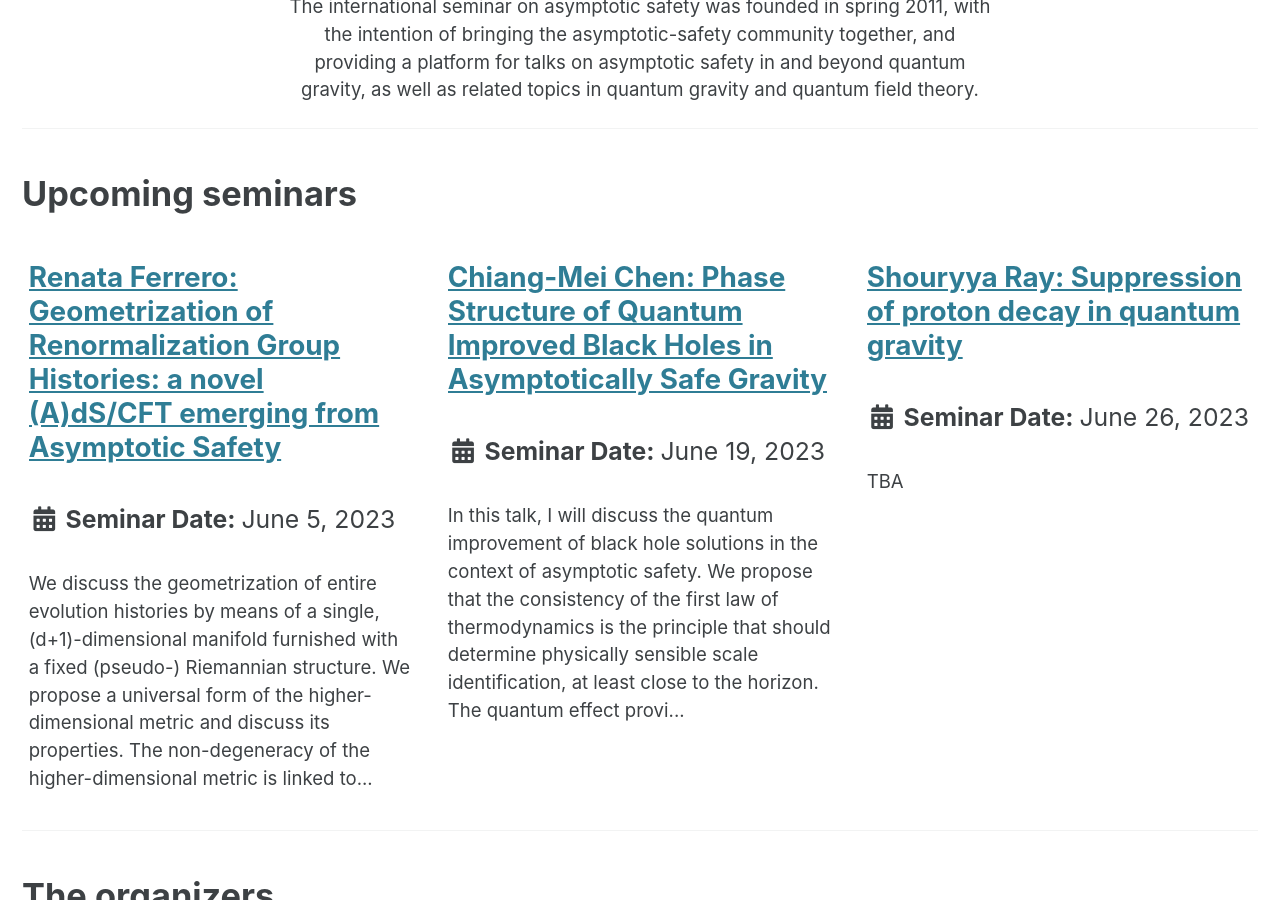
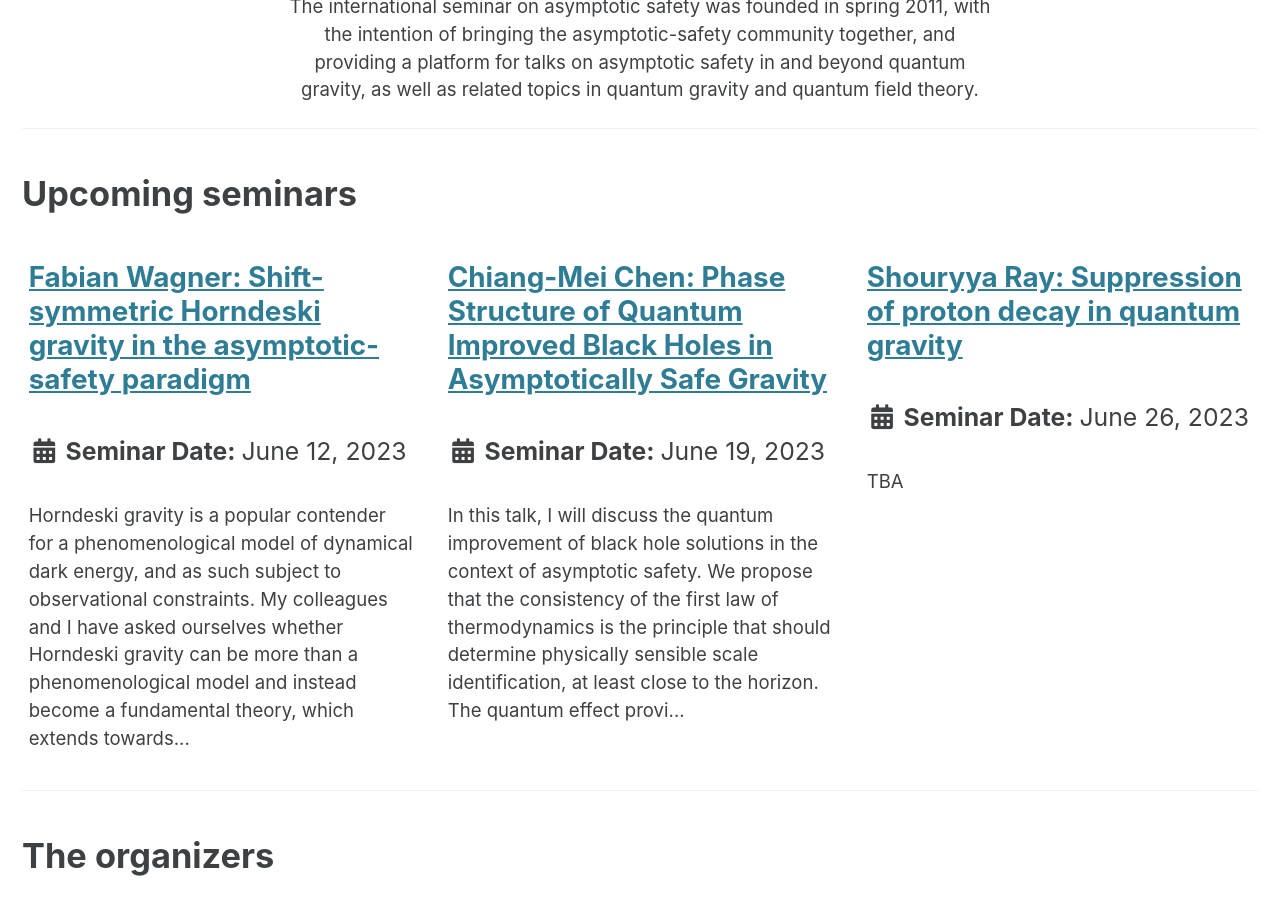
Before and after one commit to aaron-hd/as-website, a Jekyll site: the page built from index.md, in a window 1280 px wide and 900 px high, scrolled down 531 px. Built offline with Jekyll 4.4.1, drawn with Linux system fonts in a browser that asks for light colours; cached includes are drawn as plain includes.

Commit message:
update of seminar announcements

```diff
--- /dev/null
+++ b/_posts/2023-06-12-Fabian-Wagner.md
@@ -0,0 +1,7 @@
+---
+title: "Fabian Wagner: Shift-symmetric Horndeski gravity in the asymptotic-safety paradigm"
+published: "true"
+category: "future"
+---
+
+Horndeski gravity is a popular contender for a phenomenological model of dynamical dark energy, and as such subject to observational constraints. My colleagues and I have asked ourselves whether Horndeski gravity can be more than a phenomenological model and instead become a fundamental theory, which extends towards high energy scales and includes quantum effects. We find that within the asymptotic-safety paradigm, an ultraviolet completion of a simple class of models of Horndeski gravity is achievable, but places strong constraints on the couplings of the theory. These constraints are not compatible with dynamical dark energy. Further, we find a similar result in an effective-field theory approach to this class of models of Horndeski gravity: under the assumption that there is no new strongly-coupled physics below the Planck scale, quantum gravity fluctuations force the Horndeski couplings to be too small to achieve an explanation of dynamical dark energy.
```
Also changed, not shown: _posts/2023-06-05-Renata-Ferrero.md (+0 -1 lines).
